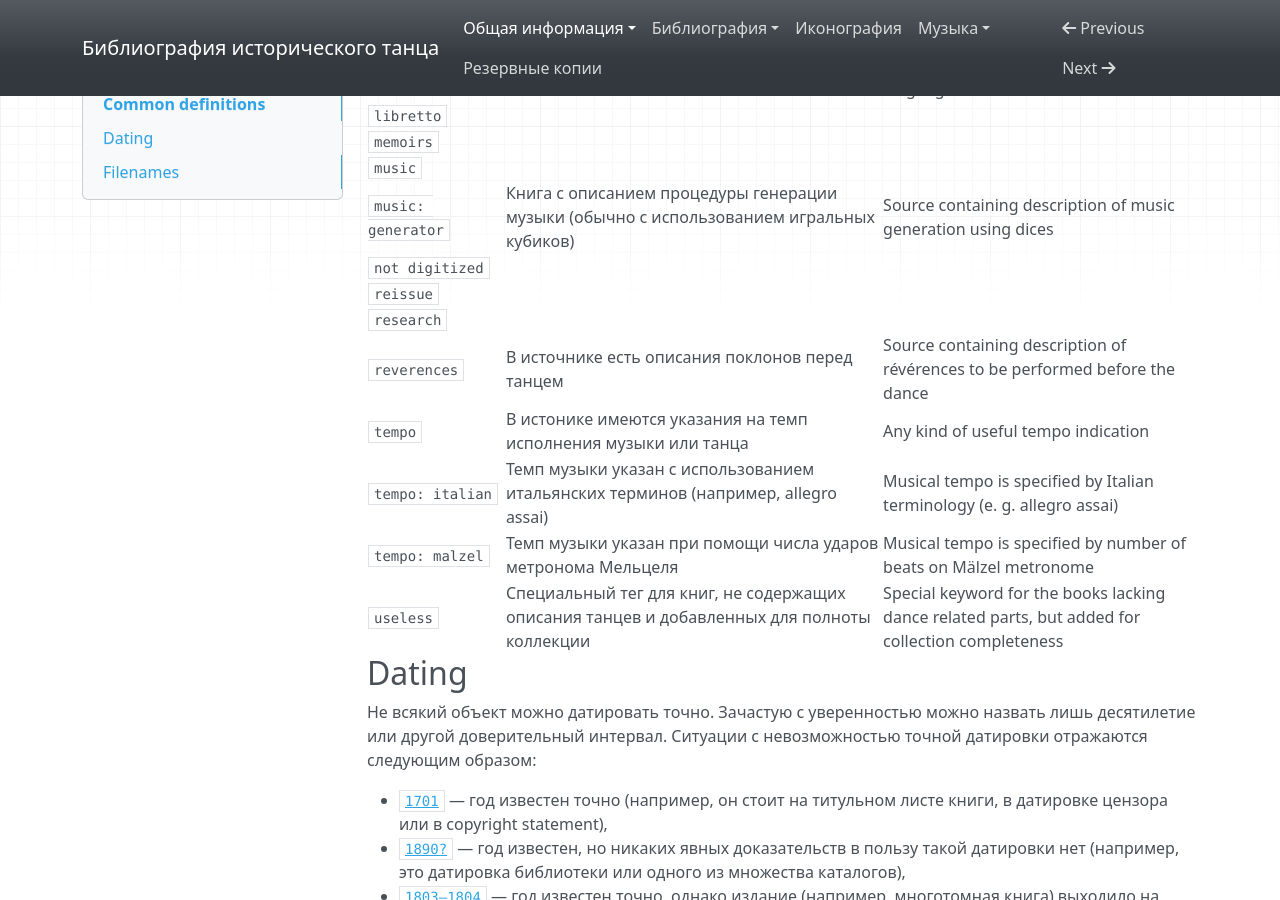
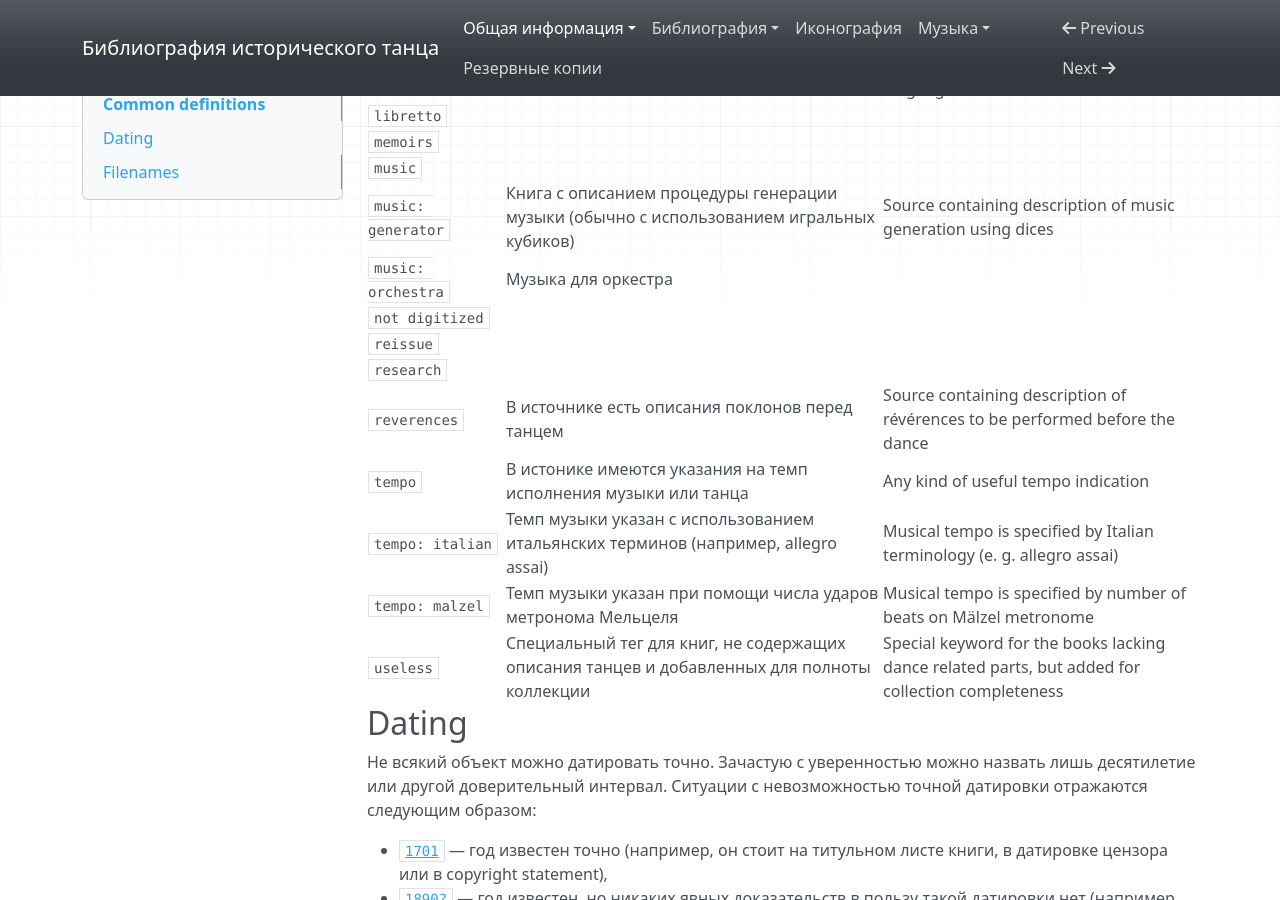
Before and after one commit to hda-technical/dancebooks, an MkDocs documentation site: the page built from docs/common.md, in a window 1280 px wide and 900 px high, scrolled down 6030 px. Built offline with MkDocs 1.6.1, drawn with Linux system fonts in a browser that asks for light colours; nearby versions of some CDN libraries.

```diff
--- a/docs/common.md
+++ b/docs/common.md
@@ -152,6 +152,7 @@
 | `memoirs` |
 | `music` |
 | `music: generator` | Книга с описанием процедуры генерации музыки (обычно с использованием игральных кубиков) | Source containing description of music generation using dices |
+| `music: orchestra` | Музыка для оркестра |
 | `not digitized` |
 | `reissue` |
 | `research` |
```
Also changed, not shown: 2 other files.
